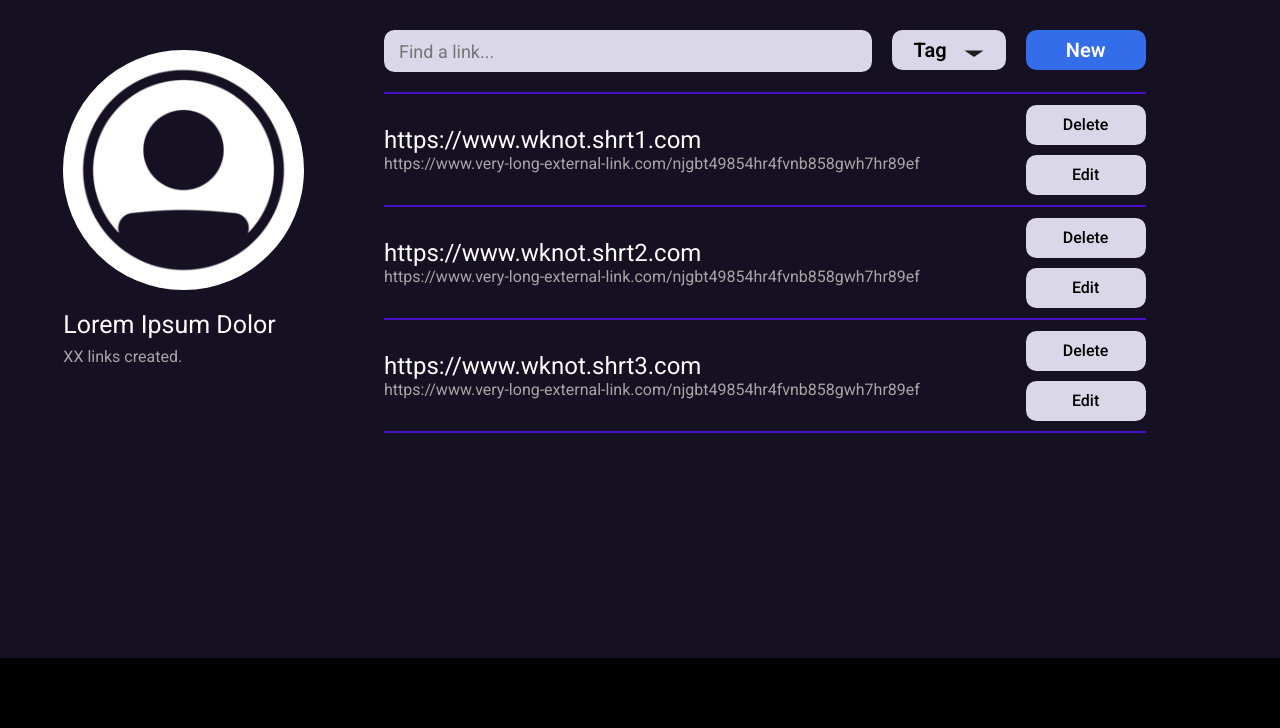
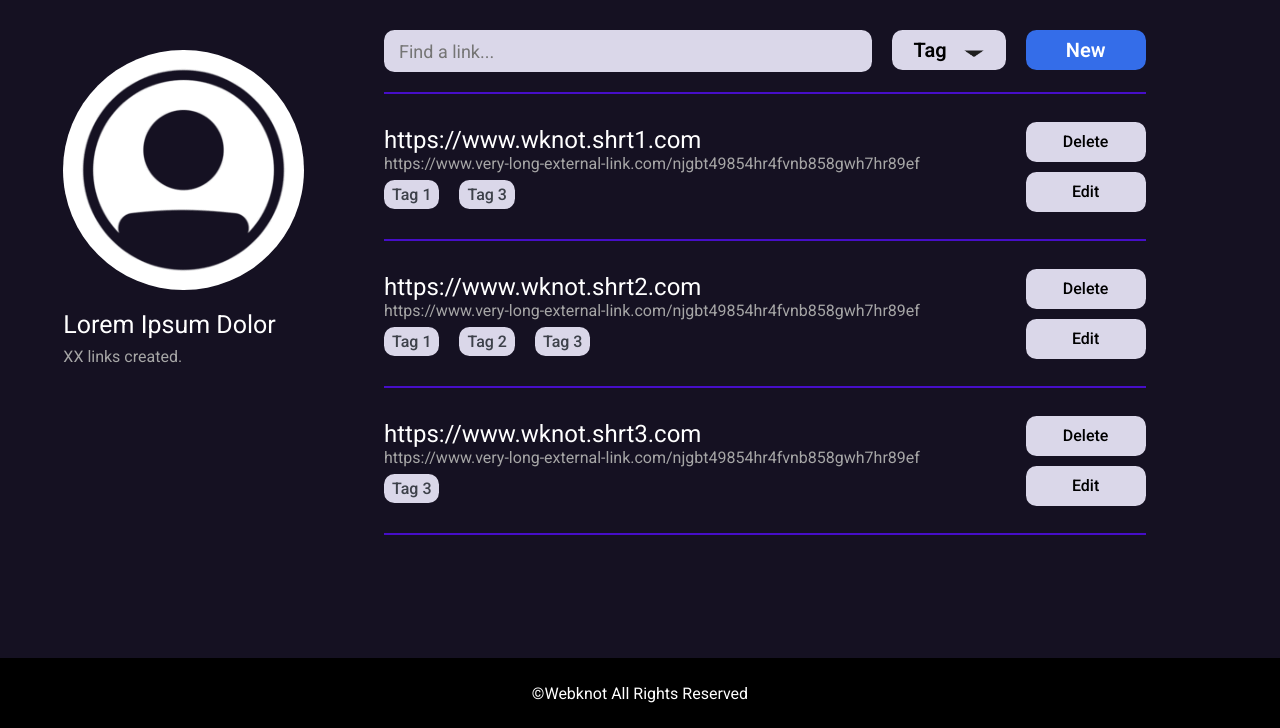
Before and after one commit to Marcos-Emanoel-dos-Santos/web-programming-project, a PHP site: page /dashboard.html in a window 1280 px wide. Shown: the part 72-800 px from the top of the page. Run offline with PHP 8.4, Linux system fonts and the light colour scheme; some web fonts are replaced.

Commit message:
Links agora têm tags.

```diff
--- a/css/layout/footer.css
+++ b/css/layout/footer.css
@@ -1,6 +1,10 @@
 footer{
+    display: flex;
+    justify-content: center;
+    align-items: center;
     min-height: 70px;
     background-color: var(--footer_bg);
+    color: white;
 }
 
 @media screen and (max-width: 600px){}
--- a/css/pages/dashboard.css
+++ b/css/pages/dashboard.css
@@ -45,6 +45,7 @@ main{
     width: 100%;
     height: 100%;
     margin-top: 30px;
+    margin-bottom: 20px;
 }
 
 .link_related_subdiv{
@@ -174,6 +175,10 @@ input[type="radio"] {
     display: flex;
 }
 
+.link_summary_div::before{
+    margin-bottom: 20px;
+}
+
 .element_URL_subdiv{
     display: flex;
     flex: 1;
@@ -210,14 +215,39 @@ input[type="radio"] {
     width: 90%;
 }
 
+.element_URL_fitcontent_subdiv:hover .dashboard_link_URL{
+    color: var(--highlight_text_color);
+}
+
 .short_link_URL{
     color: var(--general_text_color);
     font-size: 24px;
+    transition: color 0.4s ease-in;
 }
 
 .long_link_URL{
     color: var(--secondary_text_color);
     font-size: 16px;
+    transition: color 0.4s ease-in;
+}
+
+.element_tags_subdiv{
+    display: flex;
+    flex-direction: row;
+    gap: 20px;
+}
+
+.element_tags_subdiv span{
+    background-color: var(--link_bg);
+    padding: 5px 8px;
+    color: var(--create_container_text_color);
+    font-weight: 500;
+    border-radius: var(--general_border_radius);
+    transition: background-color 0.25s ease-in;
+}
+
+.element_tags_subdiv span:hover{
+    background-color: #aba7bb;
 }
 
 .element_CRUD_subdiv{
--- a/dashboard.html
+++ b/dashboard.html
@@ -84,12 +84,18 @@
                         <p class="long_link_URL dashboard_link_URL">https://www.very-long-external-link.com/njgbt49854hr4fvnb858gwh7hr89ef</p>
                         <span></span>
                     </div>
+                    <div class="element_tags_subdiv">
+                        <span>Tag 1</span>
+                        <span>Tag 3</span>
+                    </div>
                 </div>
+
                 <div class="element_CRUD_subdiv">
                     <button class="button_CRUD button_delete_element"><span></span>Delete</button>
                     <button class="button_CRUD button_edit_element"><span></span>Edit</button>
                 </div>
             </div>
+
             <div class="link_summary_div link_related_subdiv">
                 <div class="element_URL_subdiv">
                     <div class="element_URL_fitcontent_subdiv">
@@ -97,6 +103,11 @@
                         <p class="short_link_URL dashboard_link_URL">https://www.wknot.shrt2.com</p>
                         <p class="long_link_URL dashboard_link_URL">https://www.very-long-external-link.com/njgbt49854hr4fvnb858gwh7hr89ef</p>
                         <span></span>
+                    </div>
+                    <div class="element_tags_subdiv">
+                        <span>Tag 1</span>
+                        <span>Tag 2</span>
+                        <span>Tag 3</span>
                     </div>
                 </div>
 
@@ -116,6 +127,9 @@
                         <p class="long_link_URL dashboard_link_URL">https://www.very-long-external-link.com/njgbt49854hr4fvnb858gwh7hr89ef</p>
                         <span></span>
                     </div>
+                    <div class="element_tags_subdiv">
+                        <span>Tag 3</span>
+                    </div>
                 </div>
 
                 <div class="element_CRUD_subdiv">
@@ -130,7 +144,7 @@
 
 
     <footer>
-
+        <span>&#169;Webknot All Rights Reserved</span>
     </footer>
 
     <script src="js/main.js"></script>
--- a/index.html
+++ b/index.html
@@ -54,7 +54,7 @@
 
 
     <footer>
-
+        <span>&#169;Webknot All Rights Reserved</span>
     </footer>
 
     <script src="js/main.js"></script>
```
